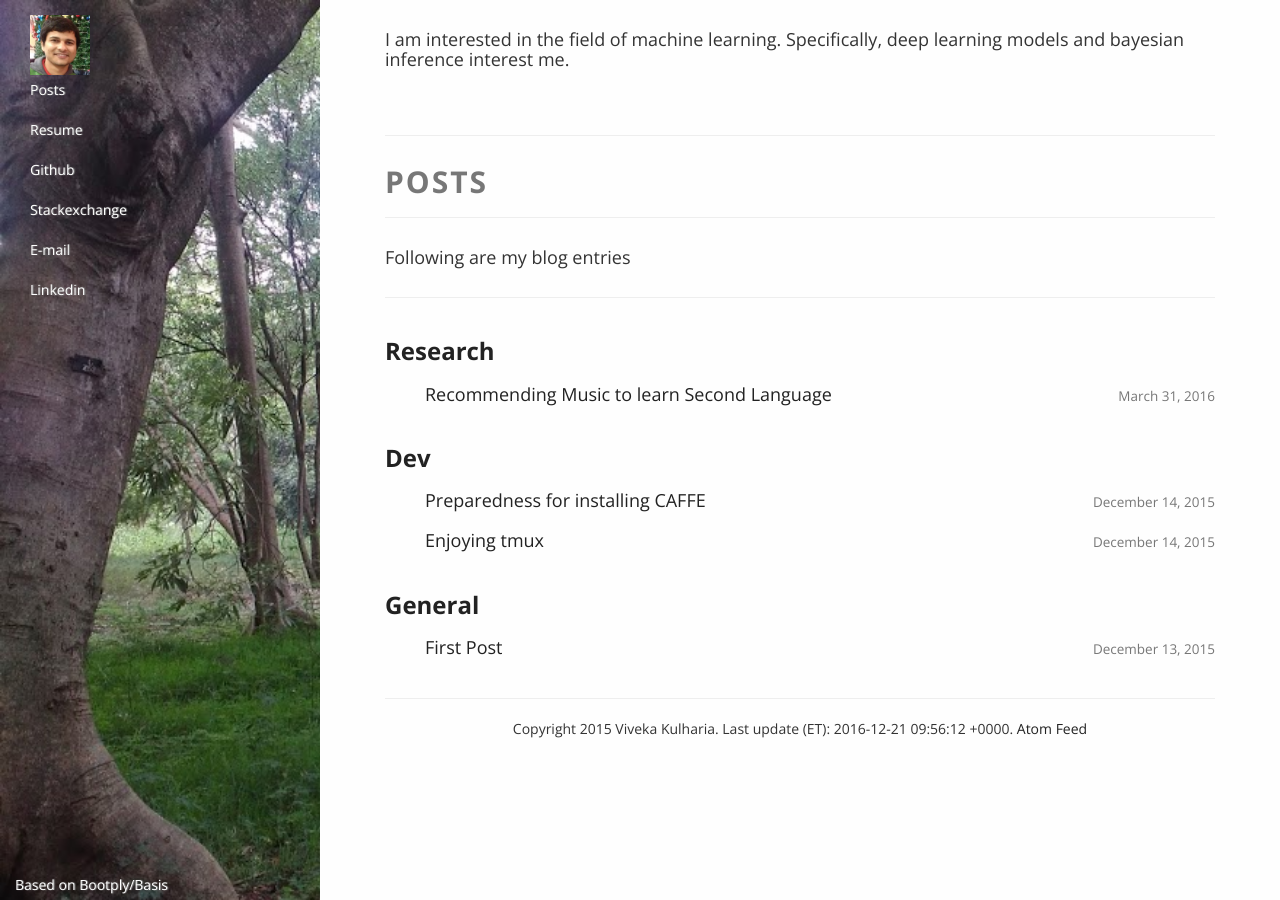
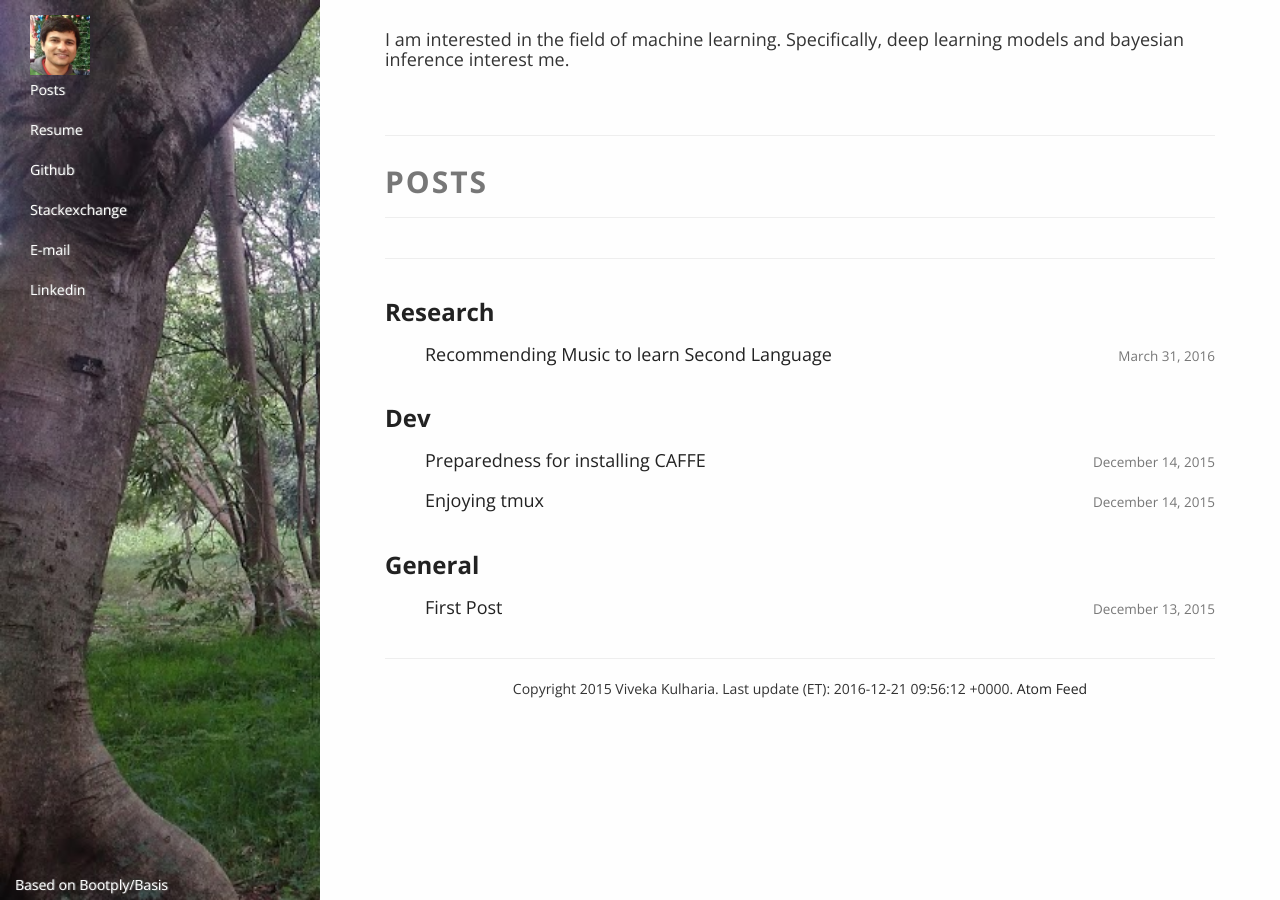
Before and after one commit to vivkul/vivkul.github.io, a Jekyll site: the page built from index.md, in a window 1280 px wide. Built offline with Jekyll 4.4.1, drawn with Linux system fonts in a browser that asks for light colours; nearby versions of some CDN libraries.

Commit message:
Update base.html

```diff
--- a/_layouts/base.html
+++ b/_layouts/base.html
@@ -204,7 +204,7 @@
                           </div>
                         </div>
 
-                        <div class="col-sm-12">
+                        <!--<div class="col-sm-12">
 
                           {% if page.title %}
                             <h4>Below are my blog posts</h4>
@@ -212,7 +212,7 @@
                             <h4>Following are my blog entries</h4>
                           {% endif %}
 
-                        </div>
+                        </div> -->
                         <div class="row divider">
                            <div class="col-sm-12"><hr></div>
                         </div>
```
